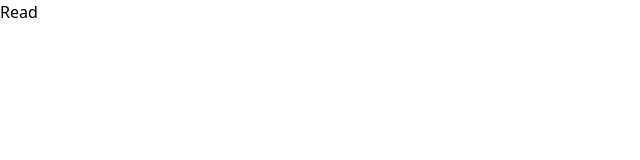
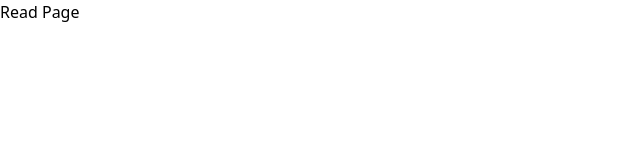
Before and after one commit to mHaines9219/birdwatcher-log, a React (Vite) app in the folder client/: page /birds/details/1 in a window 1280 px wide. Shown: the top 160 px of the page, without its empty margins (0-640 px from the left). Built offline with nearby package versions, Linux system fonts and the light colour scheme.

Commit message:
update read header

```diff
--- a/client/src/pages/ReadBird/ReadBird.jsx
+++ b/client/src/pages/ReadBird/ReadBird.jsx
@@ -1,5 +1,5 @@
 import React from 'react';
 
 export default function ReadBird() {
-  return <div>Read</div>;
+  return <div>Read Page</div>;
 }
```
